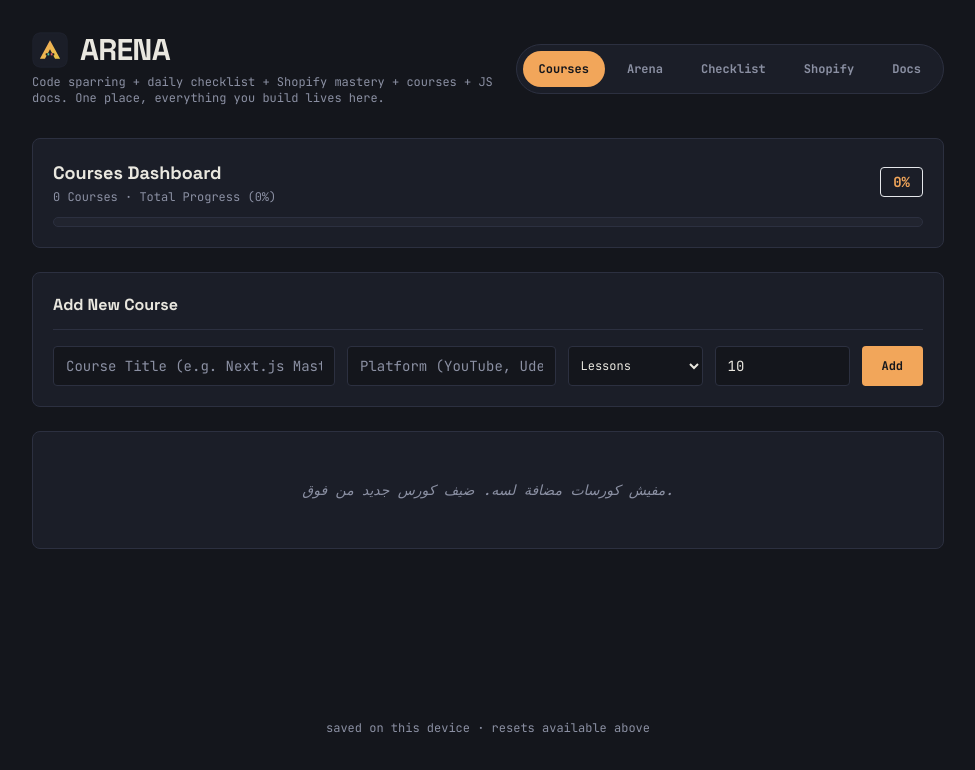
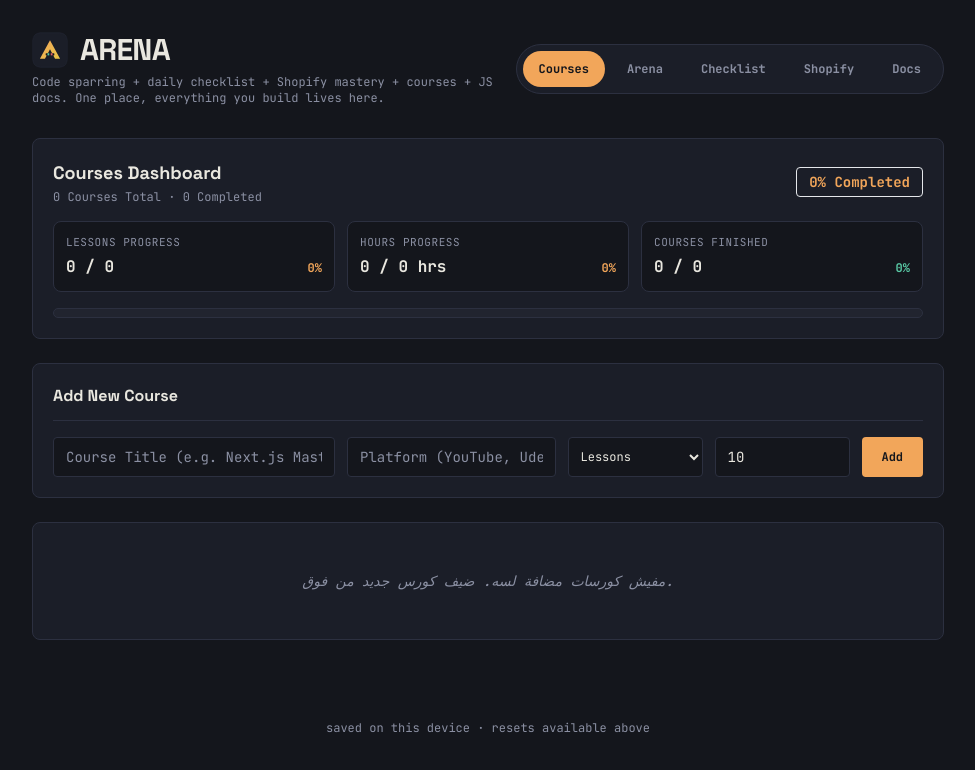
Before and after one commit to yassenahmed77/arena, a Next.js app: page / in a window 1280 px wide. Shown: the top 770 px of the page, without its empty margins (152-1127 px from the left). Built offline with nearby package versions, Linux system fonts and the light colour scheme.

Commit message:
feat: move completed items to bottom and add course stats dashboard

```diff
--- a/components/Checklist.tsx
+++ b/components/Checklist.tsx
@@ -86,18 +86,21 @@ export default function Checklist() {
               مفيش مهام لسه. ضيف مهمة من فوق.
             </div>
           ) : (
-            tasks.map((task, idx) => (
+            tasks
+              .map((task, originalIndex) => ({ ...task, originalIndex }))
+              .sort((a, b) => (a.done === b.done ? 0 : a.done ? 1 : -1))
+              .map((task) => (
                 <div
-                key={idx}
+                  key={task.originalIndex}
                   className={`flex items-center justify-between gap-3 p-3 bg-panel-2 border border-line rounded transition-colors ${
-                  task.done ? "opacity-60" : ""
+                    task.done ? "opacity-60 border-pass/30" : ""
                   }`}
                 >
                   <div className="flex items-center gap-3 min-w-0 flex-1">
                     <input
                       type="checkbox"
                       checked={task.done}
-                    onChange={() => handleToggleTask(idx)}
+                      onChange={() => handleToggleTask(task.originalIndex)}
                       className="w-4 h-4 rounded border-line bg-bg accent-accent cursor-pointer flex-shrink-0"
                     />
                     <span
@@ -115,7 +118,7 @@ export default function Checklist() {
                   </div>
 
                   <button
-                  onClick={() => handleDeleteTask(idx)}
+                    onClick={() => handleDeleteTask(task.originalIndex)}
                     className="text-text-dim hover:text-fail px-2 py-1 text-xs font-mono min-h-[32px] transition-colors"
                     title="Delete task"
                   >
--- a/components/Courses.tsx
+++ b/components/Courses.tsx
@@ -103,39 +103,104 @@ export default function Courses() {
     setDragOverIndex(null);
   };
 
-  const moveCourse = (index: number, direction: -1 | 1) => {
-    const targetIndex = index + direction;
-    if (targetIndex < 0 || targetIndex >= courses.length) return;
+  const moveCourse = (fromOrigIndex: number, toOrigIndex: number) => {
+    if (toOrigIndex < 0 || toOrigIndex >= courses.length) return;
 
     const updated = [...courses];
-    const [removed] = updated.splice(index, 1);
-    updated.splice(targetIndex, 0, removed);
+    const [removed] = updated.splice(fromOrigIndex, 1);
+    updated.splice(toOrigIndex, 0, removed);
 
     setCourses(updated);
     saveCourses(updated);
   };
 
-  // Overall progress calculations
+  // Overall progress & stats calculations
+  const lessonCourses = courses.filter((c) => (c.unitType || "lessons") === "lessons");
+  const hourCourses = courses.filter((c) => c.unitType === "hours");
+
+  const totalLessonsAll = lessonCourses.reduce((sum, c) => sum + c.totalLessons, 0);
+  const completedLessonsAll = lessonCourses.reduce((sum, c) => sum + c.completedLessons, 0);
+
+  const totalHoursAll = Number(hourCourses.reduce((sum, c) => sum + c.totalLessons, 0).toFixed(1));
+  const completedHoursAll = Number(hourCourses.reduce((sum, c) => sum + c.completedLessons, 0).toFixed(1));
+
+  const completedCoursesCount = courses.filter((c) => c.completedLessons >= c.totalLessons).length;
+
   const totalUnitsAll = courses.reduce((sum, c) => sum + c.totalLessons, 0);
   const completedUnitsAll = courses.reduce((sum, c) => sum + c.completedLessons, 0);
   const overallPercentage = totalUnitsAll > 0 ? Math.round((completedUnitsAll / totalUnitsAll) * 100) : 0;
 
+  // Sort courses so active (incomplete) ones stay at the top and completed ones go to the bottom
+  const displayCourses = courses
+    .map((c, origIndex) => ({ ...c, origIndex }))
+    .sort((a, b) => {
+      const aDone = a.completedLessons >= a.totalLessons;
+      const bDone = b.completedLessons >= b.totalLessons;
+      if (aDone === bDone) return 0;
+      return aDone ? 1 : -1;
+    });
+
   return (
     <div className="space-y-6 w-full">
-      {/* Overall Progress Banner */}
-      <div className="bg-panel border border-line rounded-lg p-5 space-y-3">
-        <div className="flex items-center justify-between">
+      {/* Overall Progress Banner & Stats Cards */}
+      <div className="bg-panel border border-line rounded-lg p-5 space-y-4">
+        <div className="flex flex-wrap items-center justify-between gap-3">
           <div>
             <h2 className="font-heading font-bold text-lg text-text">
               Courses Dashboard
             </h2>
             <p className="text-xs font-mono text-text-dim mt-0.5">
-              {courses.length} {courses.length === 1 ? "Course" : "Courses"} · Total Progress ({overallPercentage}%)
+              {courses.length} {courses.length === 1 ? "Course" : "Courses"} Total · {completedCoursesCount} Completed
             </p>
           </div>
           <span className="text-sm font-mono font-bold text-accent bg-accent/10 px-3 py-1 rounded border border-accent/30">
-            {overallPercentage}%
+            {overallPercentage}% Completed
           </span>
+        </div>
+
+        {/* Detailed Stats Grid */}
+        <div className="grid grid-cols-1 sm:grid-cols-3 gap-3">
+          <div className="bg-bg border border-line p-3 rounded-lg flex flex-col justify-between">
+            <span className="text-[11px] font-mono text-text-dim uppercase tracking-wider">
+              Lessons Progress
+            </span>
+            <div className="mt-1 flex items-baseline justify-between">
+              <span className="text-base font-bold font-mono text-text">
+                {completedLessonsAll} / {totalLessonsAll}
+              </span>
+              <span className="text-xs font-mono text-accent font-semibold">
+                {totalLessonsAll > 0 ? Math.round((completedLessonsAll / totalLessonsAll) * 100) : 0}%
+              </span>
+            </div>
+          </div>
+
+          <div className="bg-bg border border-line p-3 rounded-lg flex flex-col justify-between">
+            <span className="text-[11px] font-mono text-text-dim uppercase tracking-wider">
+              Hours Progress
+            </span>
+            <div className="mt-1 flex items-baseline justify-between">
+              <span className="text-base font-bold font-mono text-text">
+                {completedHoursAll} / {totalHoursAll} hrs
+              </span>
+              <span className="text-xs font-mono text-accent font-semibold">
+                {totalHoursAll > 0 ? Math.round((completedHoursAll / totalHoursAll) * 100) : 0}%
+              </span>
+            </div>
+          </div>
+
+          <div className="bg-bg border border-line p-3 rounded-lg flex flex-col justify-between">
+            <span className="text-[11px] font-mono text-text-dim uppercase tracking-wider">
+              Courses Finished
+            </span>
+            <div className="mt-1 flex items-baseline justify-between">
+              <span className="text-base font-bold font-mono text-text">
+                {completedCoursesCount} / {courses.length}
+              </span>
+              <span className="text-xs font-mono text-pass font-semibold">
+                {courses.length > 0 ? Math.round((completedCoursesCount / courses.length) * 100) : 0}%
+              </span>
+            </div>
+          </div>
         </div>
 
         {/* Overall Progress Bar */}
@@ -196,30 +261,33 @@ export default function Courses() {
 
       {/* Courses List with Drag & Drop Reordering */}
       <div className="space-y-4">
-        {courses.length === 0 ? (
+        {displayCourses.length === 0 ? (
           <div className="bg-panel border border-line rounded-lg py-12 text-center text-text-dim text-sm font-mono italic">
             مفيش كورسات مضافة لسه. ضيف كورس جديد من فوق.
           </div>
         ) : (
-          courses.map((course, index) => {
+          displayCourses.map((course, displayIndex) => {
             const isHours = course.unitType === "hours";
             const unitLabel = isHours ? "Hours" : "Lessons";
             const pct = Math.round((course.completedLessons / course.totalLessons) * 100);
             const isCompleted = course.completedLessons >= course.totalLessons;
             const stepDelta = isHours ? 0.5 : 1;
-            const isDragging = draggedIndex === index;
-            const isDragOver = dragOverIndex === index;
+            const isDragging = draggedIndex === course.origIndex;
+            const isDragOver = dragOverIndex === course.origIndex;
+
+            const prevOrigIndex = displayCourses[displayIndex - 1]?.origIndex;
+            const nextOrigIndex = displayCourses[displayIndex + 1]?.origIndex;
 
             return (
               <div
                 key={course.id}
                 draggable
-                onDragStart={(e) => handleDragStart(e, index)}
-                onDragOver={(e) => handleDragOver(e, index)}
-                onDrop={(e) => handleDrop(e, index)}
+                onDragStart={(e) => handleDragStart(e, course.origIndex)}
+                onDragOver={(e) => handleDragOver(e, course.origIndex)}
+                onDrop={(e) => handleDrop(e, course.origIndex)}
                 onDragEnd={handleDragEnd}
                 className={`bg-panel border rounded-lg p-5 space-y-4 transition-all ${
-                  isCompleted ? "border-pass/40" : "border-line"
+                  isCompleted ? "border-pass/40 bg-panel/60" : "border-line"
                 } ${isDragging ? "opacity-40 scale-[0.99] border-dashed border-accent" : ""} ${
                   isDragOver ? "border-accent bg-panel-2/80" : ""
                 }`}
@@ -237,16 +305,16 @@ export default function Courses() {
                     {/* Up / Down Quick Arrow Controls */}
                     <div className="flex flex-col gap-0.5">
                       <button
-                        onClick={() => moveCourse(index, -1)}
-                        disabled={index === 0}
+                        onClick={() => prevOrigIndex !== undefined && moveCourse(course.origIndex, prevOrigIndex)}
+                        disabled={displayIndex === 0}
                         className="text-[10px] text-text-dim hover:text-accent disabled:opacity-20 leading-none px-0.5"
                         title="Move Up"
                       >
                         ▲
                       </button>
                       <button
-                        onClick={() => moveCourse(index, 1)}
-                        disabled={index === courses.length - 1}
+                        onClick={() => nextOrigIndex !== undefined && moveCourse(course.origIndex, nextOrigIndex)}
+                        disabled={displayIndex === displayCourses.length - 1}
                         className="text-[10px] text-text-dim hover:text-accent disabled:opacity-20 leading-none px-0.5"
                         title="Move Down"
                       >
@@ -254,7 +322,7 @@ export default function Courses() {
                       </button>
                     </div>
 
-                    <h4 className="font-heading font-bold text-base text-text truncate">
+                    <h4 className={`font-heading font-bold text-base text-text truncate ${isCompleted ? "line-through opacity-80" : ""}`}>
                       {course.title}
                     </h4>
                     {course.platform && (
```
Lines whose indentation alone changed are shown as unchanged.
